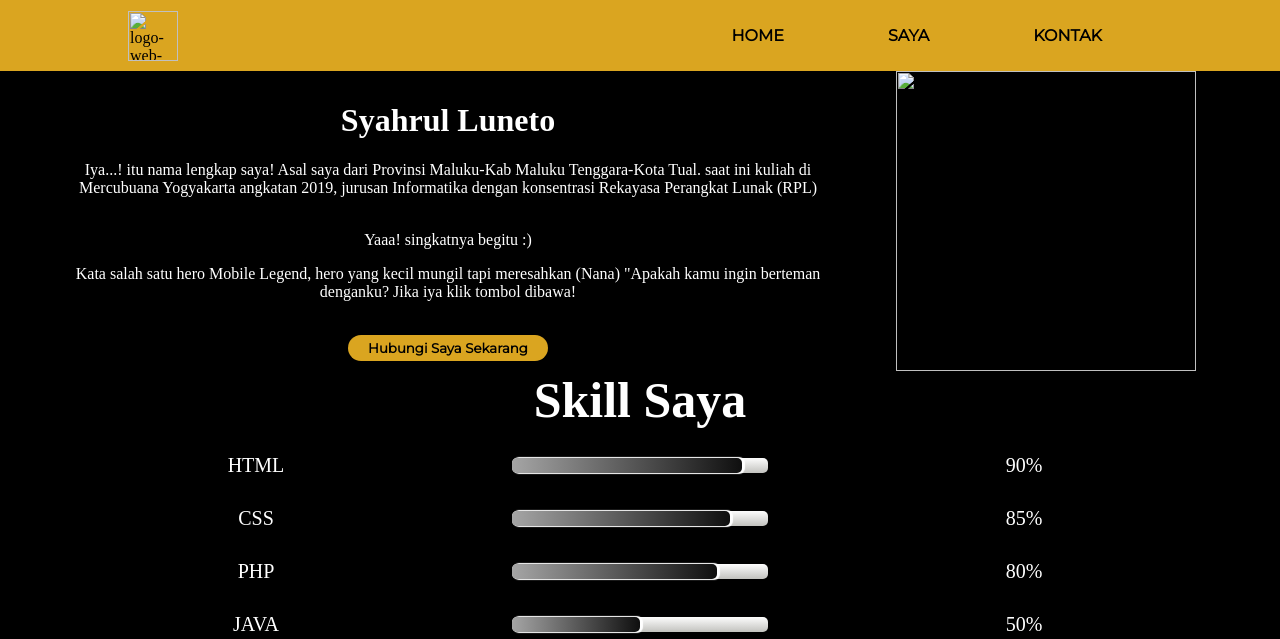
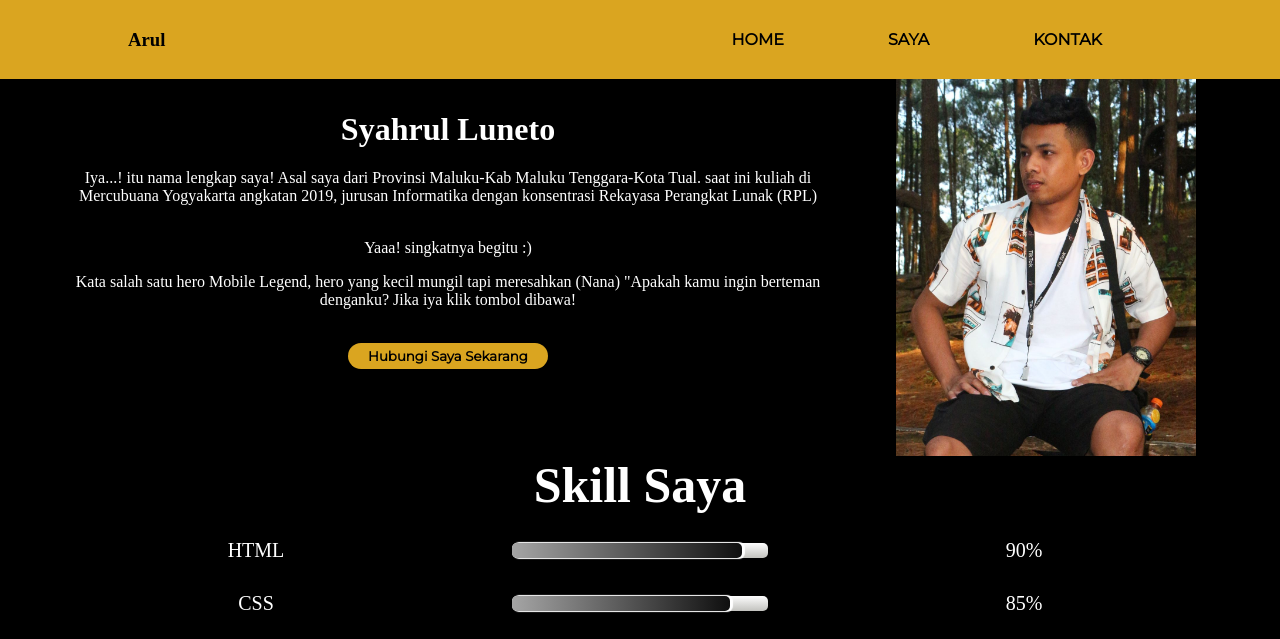
Before and after one commit to arulumby/portofolioo, a plain HTML site: page tentang.html in a window 1280 px wide. Shown: the top 639 px of the page. Drawn offline with Linux system fonts and the light colour scheme.

Commit message:
Update tentang.html

```diff
--- a/tentang.html
+++ b/tentang.html
@@ -12,7 +12,7 @@
 
     <!--Membuat Bagian Navbar-->
     <header>
-        <img src="berkas/img/admin.png" alt="logo-web-saya" height="50px">
+        <h3>Arul</h3>
         <nav>
             <ul class="menu-navbar">
                 <li><a href="./index.html">HOME</a></li>
@@ -25,7 +25,7 @@
     <!--isi konten saya-->
     <main>
         <div class="gambar">
-            <img src="berkas/img/bg.jpeg" alt="">
+            <img src="bg.jpeg" alt="">
             <div class="amrl-letsn">
                 <h1>Syahrul Luneto</h1>
                 <p>Iya...! itu nama lengkap saya! Asal saya dari Provinsi Maluku-Kab Maluku Tenggara-Kota Tual.
```
